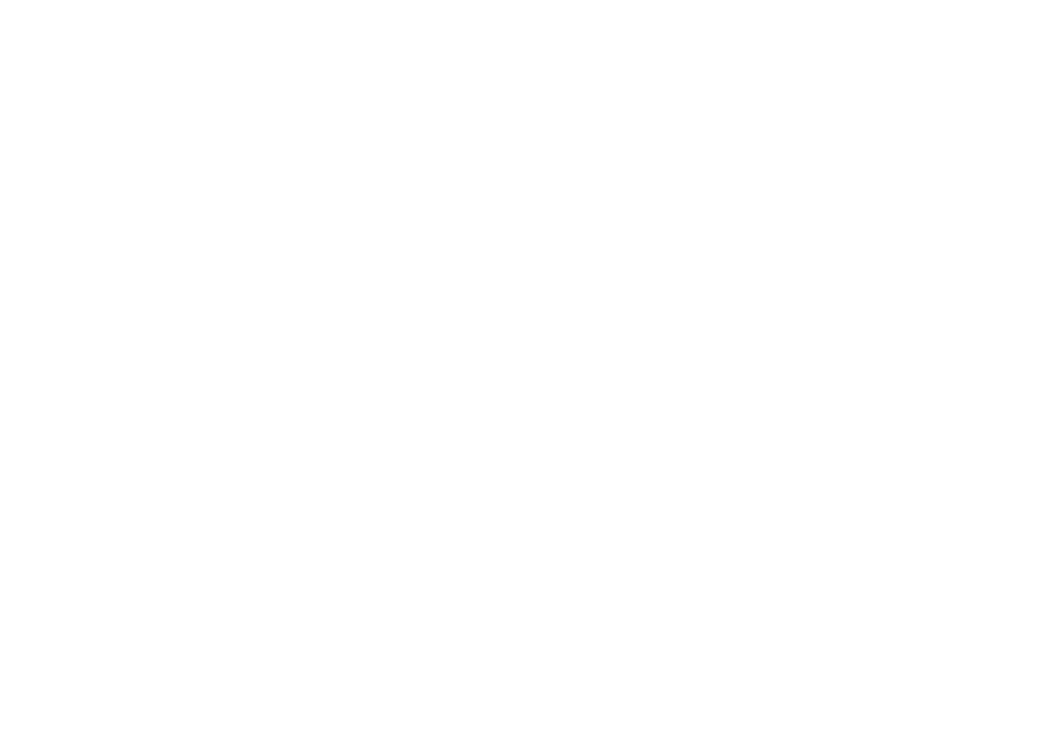
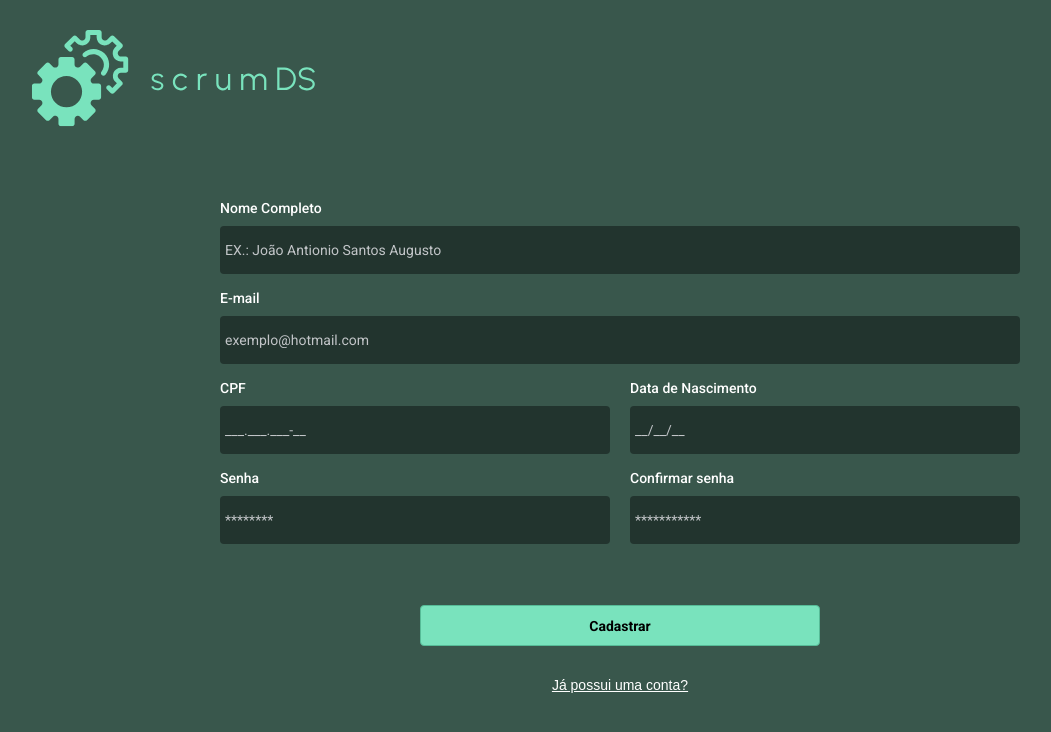
Before and after one commit to DavidSSouza050/ScrumDS, a React (Create React App) app in the folder frontend/: page /userCreate in a window 1280 px wide. Before the commit this address had no page. Shown: the top 732 px of the page, without its empty margins (20-1071 px from the left). Built offline with nearby package versions, Linux system fonts and the light colour scheme.

Commit message:
Tela de cadastro de usuario terminada

```diff
--- a/frontend/src/App.js
+++ b/frontend/src/App.js
@@ -5,6 +5,7 @@ import './global.css';
 
 import Login from './pages/login';
 import Project from './pages/project';
+import UserCreate from './pages/userCreate';
 
 
 
@@ -15,6 +16,7 @@ function App() {
       <Routes>
         <Route path='/' element={<Login/>} />
         <Route path='/project' element={<Project/>} />
+        <Route path='/userCreate' element={<UserCreate/>} />
       </Routes>
     </BRouter>
 
--- a/frontend/src/components/InputIcon/index.js
+++ b/frontend/src/components/Input/index.js
@@ -17,3 +17,15 @@ export default function InputIcon(props) {
         </div>
     );
 }
+
+export function Input(props) {
+
+    return(
+        <div className='containerInput'>
+            <label className="labelInputIcon" for={props.nome}>{props.nome}</label>
+            <div className='containerInputIcon'>
+                <input className="InputText" type={props.type} placeholder={props.placeholder} name={props.nome} id={props.nome}/>
+            </div>
+        </div>
+    );
+}
--- a/frontend/src/components/InputIcon/style.css
+++ b/frontend/src/components/Input/style.css
@@ -42,7 +42,7 @@
 }
 
 .InputText::placeholder{
-    color: #E1E1E6;
+    color: #e1e1e6d6
 }
 
 .containerInputIcon:hover{
--- a/frontend/src/pages/login/index.js
+++ b/frontend/src/pages/login/index.js
@@ -1,5 +1,4 @@
 
-import InputIcon from '../../components/InputIcon';
 import './style.css';
 import letter from '../../assets/svg/latter.svg';
 
@@ -7,6 +6,7 @@ import IconLogon from '../../assets/svg/IconLogon.svg'
 import SendButton from '../../components/buttonSend';
 import Checkbox from '../../components/checkbox/Index';
 import { Link } from 'react-router-dom';
+import InputIcon from '../../components/Input';
 
 export default function Login(){
 
@@ -42,6 +42,10 @@ export default function Login(){
                     />
                 </Link>
 
+                <Link to="/userCreate">
+                    <span id="linkCreate" >Não possui conta? Crie uma agora</span>
+                </Link>
+
 
             </div>
 
--- a/frontend/src/pages/login/style.css
+++ b/frontend/src/pages/login/style.css
@@ -13,9 +13,20 @@
     margin-left: auto;
     margin-right: auto;
 
-    margin-top: 200px;
+    margin-top: 150px;
 
     display: flex;
     flex-direction: column;
+
     gap: 10px;
 }
+
+
+#linkCreate{
+    text-decoration: none;
+    color: white;
+    line-height: 17px;
+    font: 400 14px Ronoto, sans-serif;
+    text-decoration-line: underline;
+    margin-left: 80px;
+}
--- /dev/null
+++ b/frontend/src/pages/userCreate/index.js
@@ -0,0 +1,77 @@
+
+
+import './style.css';
+
+import Icon from "../../assets/svg/icon2.svg";
+import { Input } from '../../components/Input';
+import SendButton from '../../components/buttonSend';
+import { Link } from 'react-router-dom';
+
+export default function UserCreate(){
+    return(
+        <div id="container">
+            <div id="containerLogo">
+                <img src={Icon} alt='Logo'/>
+            </div>
+
+            <div id="containerForm" className='center'>
+                <Input
+                    placeholder="EX.: João Antionio Santos Augusto"
+                    nome="Nome Completo"
+                    type="text"
+                />
+                <Input
+                    nome="E-mail"
+                    placeholder="exemplo@hotmail.com"
+                    type="E-mail"
+                />
+
+                <div id='containerFormGroup'>
+
+                    <div className='formGroup'>
+                        <Input
+                            placeholder="___.___.___-__"
+                            nome="CPF"
+                            type="text"
+                        />
+                        <Input
+                            nome="Senha"
+                            placeholder="********"
+                            type="password"
+                        />
+                    </div>
+                    <div className='formGroup'>
+                        <Input
+                            placeholder="__/__/__"
+                            nome="Data de Nascimento"
+                            type="text"
+                        />
+                        <Input
+                            nome="Confirmar senha"
+                            placeholder="***********"
+                            type="password"
+                        />
+                    </div>
+
+                </div>
+
+                <div id="containerButton">
+
+                    <div id="alinButton">
+                        <SendButton
+                            nome="Cadastrar"
+                        />
+                    </div>
+
+                    <Link to='/'>
+                        <span className='span'>Já possui uma conta?</span>
+                    </Link>
+
+
+                </div>
+
+            </div>
+
+        </div>
+    )
+}
--- /dev/null
+++ b/frontend/src/pages/userCreate/style.css
@@ -0,0 +1,57 @@
+#container{
+    width: 100vw;
+    height: 100vh;
+    background-color: #39574C;
+    position: absolute;
+}
+
+#containerLogo{
+    width: 300px;
+    height: 100px;
+    margin-left: 50px;
+    margin-top: 30px;
+}
+
+
+#containerForm{
+    width: 800px;
+    height: 500px;
+    margin-top: 70px;
+}
+
+
+#containerFormGroup{
+    width: 100%;
+    height: 200px;
+    display: flex;
+    flex-direction: row;
+    gap: 20px;
+}
+
+.formGroup{
+    width: 50%;
+    height: 100%;
+    display: flex;
+    flex-direction: column;
+}
+
+#containerButton{
+    width: 100%;
+    height: 100px;
+    margin-top: 10px;
+    display: flex;
+    flex-direction: column;
+    align-items: center;
+    gap:30px;
+}
+
+#alinButton{
+    width: 400px;
+}
+
+.span{
+    color: white;
+    line-height: 17px;
+    font: 400 14px Ronoto, sans-serif;
+    text-decoration-line: underline;
+}
```
Also changed, not shown: frontend/src/assets/svg/icon2.svg (added), frontend/src/global.css (line endings or trailing spaces).
